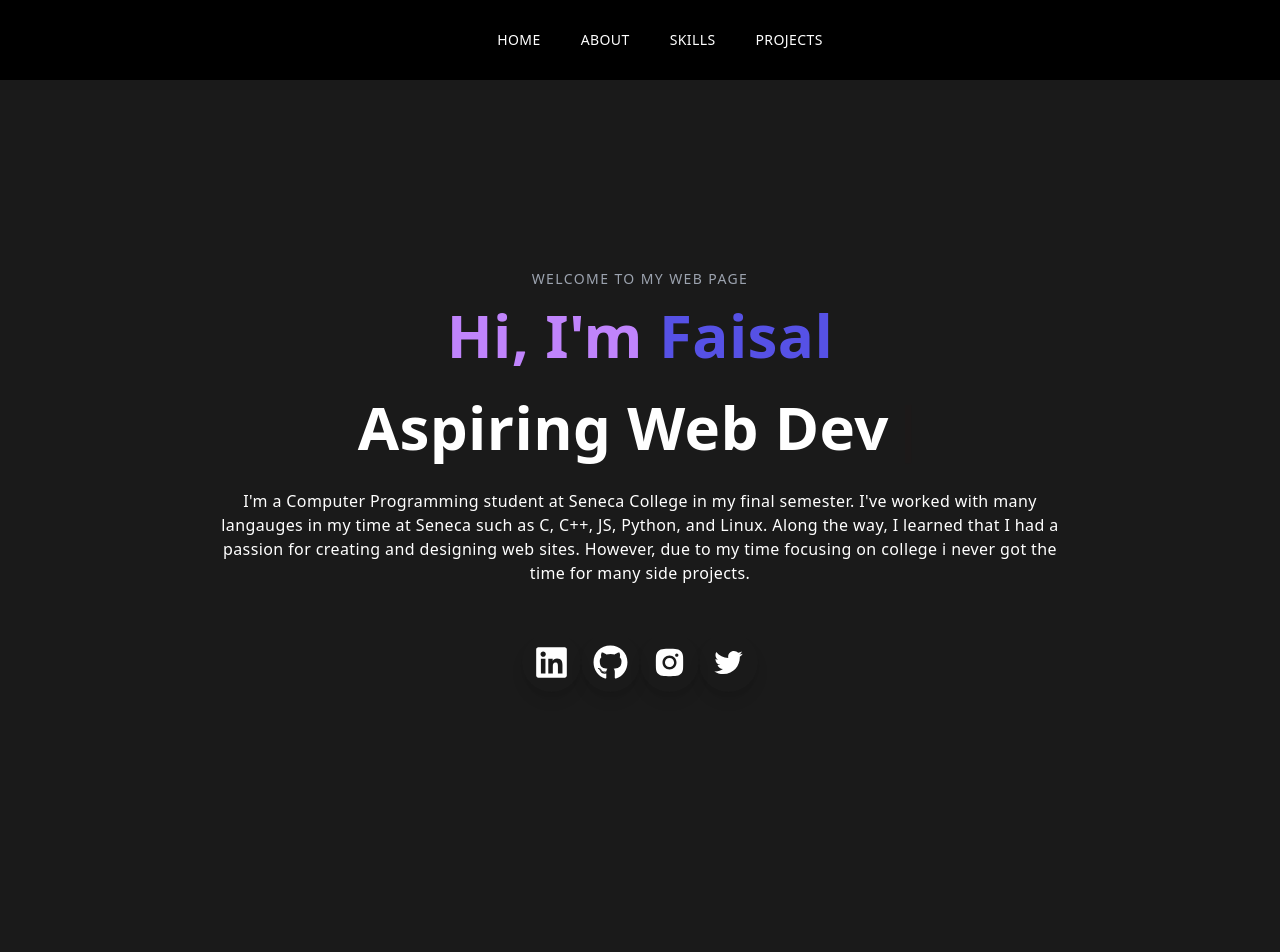
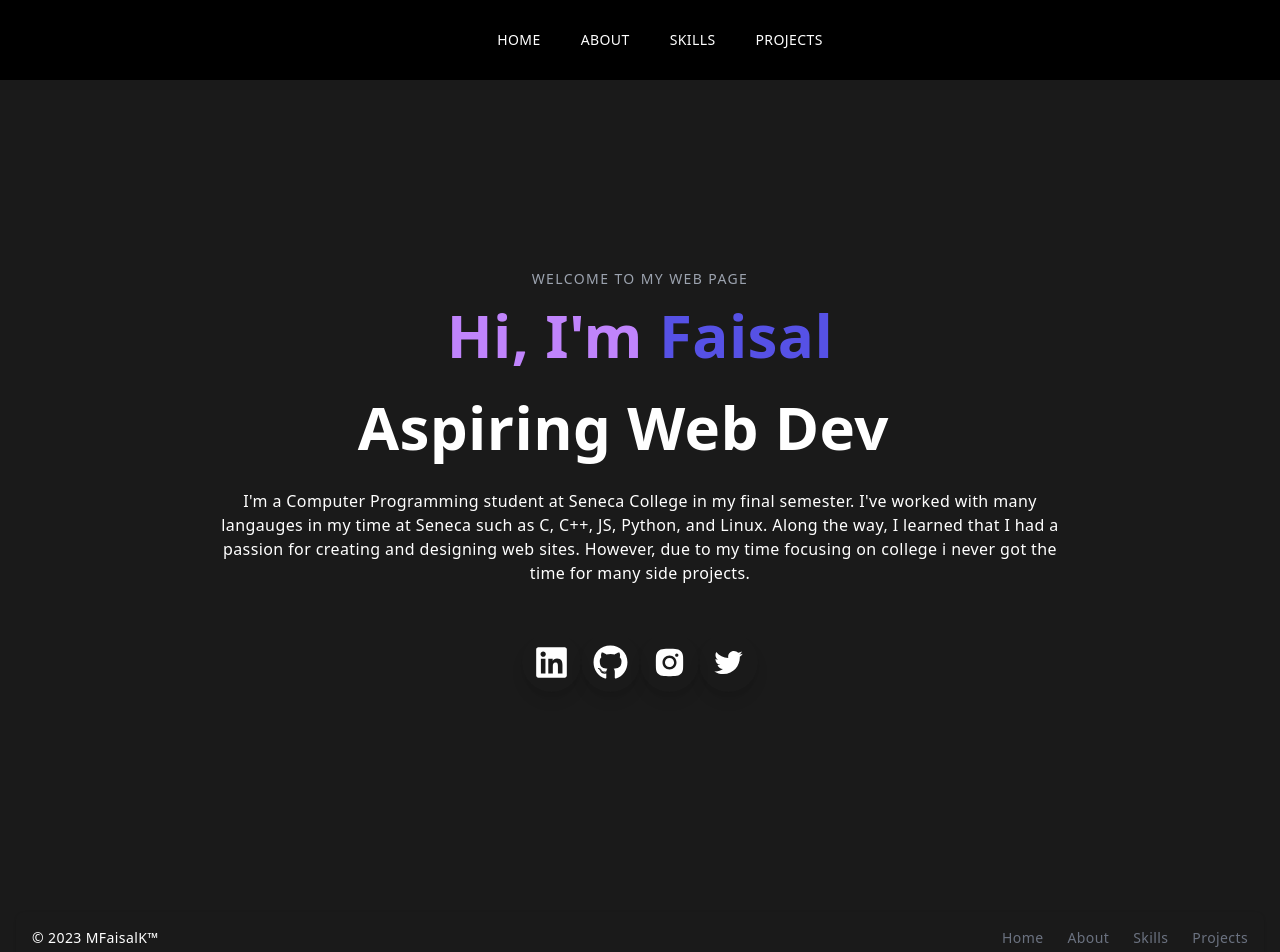
Before and after one commit to Khan-F-M/NextJs-Portfolio, a Next.js app: page / in a window 1280 px wide. Shown: the top 952 px of the page. Before the commit the page ends 896 px from the top, so only its background shows below. Built offline with nearby package versions, Linux system fonts and the light colour scheme.

Commit message:
added footer

```diff
--- a/components/Aboutpage.tsx
+++ b/components/Aboutpage.tsx
@@ -16,7 +16,7 @@
     return (
         <>
             <div key={abouts._id} className='flex flex-col relative h-screen text-center md:text-left
-        md:flex-row max-w-7xl px-10 justify-evenly mx-auto items-center mt-40 mb-40 md:mt-0 md:mb-0'>
+        md:flex-row max-w-7xl px-10 justify-evenly mx-auto items-center mt-40 mb-60 md:mt-0 md:mb-0'>
 
                     <h3 className='sm:absolute md:absolute lg:absolute xl:absolute top-24 uppercase tracking-[20px]
             text-gray-300 text-2xl'>About</h3>
--- /dev/null
+++ b/components/Footer.js
@@ -0,0 +1,27 @@
+import React from 'react'
+
+export default function Footer() {
+    return (
+        <footer class="bg-black-900 rounded-lg shadow m-4 dark:bg-black-400">
+            <div class="w-full mx-auto max-w-screen-xl p-4 md:flex md:items-center md:justify-between">
+                <span class="text-sm text-white-700 sm:text-center dark:text-gray-400">© 2023 <a href="https://flowbite.com/" class="hover:underline">MFaisalK™</a>
+                </span>
+                <ul class="flex flex-wrap items-center mt-3 text-sm font-medium text-gray-500 dark:text-gray-400 sm:mt-0">
+                    <li>
+                        <a href="/" class="mr-4 hover:underline md:mr-6 ">Home</a>
+                    </li>
+                    <li>
+                        <a href="/about" class="mr-4 hover:underline md:mr-6">About</a>
+                    </li>
+                    <li>
+                        <a href="/skills" class="mr-4 hover:underline md:mr-6">Skills</a>
+                    </li>
+                    <li>
+                        <a href="/projects" class="hover:underline">Projects</a>
+                    </li>
+                </ul>
+            </div>
+        </footer>
+
+    )
+}
--- a/pages/_app.js
+++ b/pages/_app.js
@@ -1,5 +1,6 @@
 import '../styles/globals.css'
 import MainNav from '../components/MainNav';
+import Footer from '../components/Footer';
 
 export default function App({ Component, pageProps }) {
   return (
--- a/pages/_document.js
+++ b/pages/_document.js
@@ -1,4 +1,5 @@
 import { Html, Head, Main, NextScript } from 'next/document'
+import Footer from '../components/Footer'
 
 export default function Document() {
   return (
@@ -8,6 +9,7 @@
         <Main />
         <NextScript />
       </body>
+      <Footer />
     </Html>
   )
 }
```
